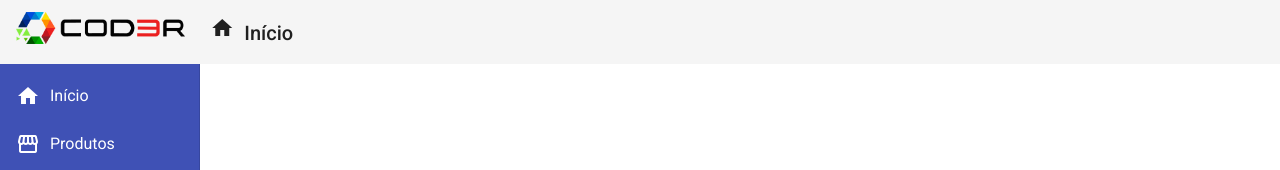
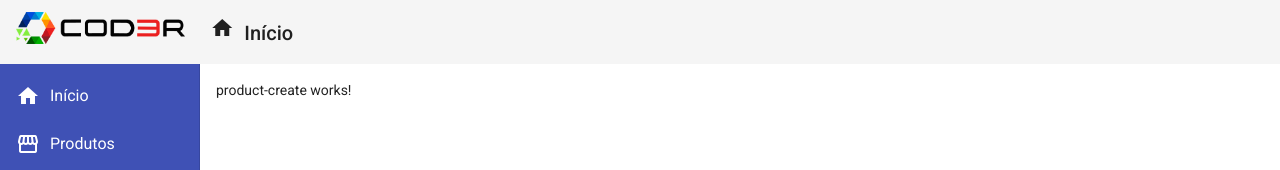
Before and after one commit to viniciussanchez/cod3r, an Angular app in the folder frontend/: page /products/create in a window 1280 px wide. Before the commit this address led to /. Shown: the top 170 px of the page. Built offline with nearby package versions, Linux system fonts and the light colour scheme.

Commit message:
Added product-create component

```diff
--- a/frontend/src/app/app-routing.module.ts
+++ b/frontend/src/app/app-routing.module.ts
@@ -3,6 +3,7 @@ import { Routes, RouterModule } from '@angular/router';
 
 import { HomeComponent } from './views/home/home.component';
 import { ProductCrudComponent } from './views/product-crud/product-crud.component';
+import { ProductCreateComponent } from './components/product/product-create/product-create.component';
 
 const routes: Routes = [
   {
@@ -12,6 +13,10 @@ const routes: Routes = [
   {
     path: "products",
     component: ProductCrudComponent
+  },
+  {
+    path: "products/create",
+    component: ProductCreateComponent
   }
 ];
 
--- a/frontend/src/app/app.module.ts
+++ b/frontend/src/app/app.module.ts
@@ -16,6 +16,7 @@ import { HomeComponent } from './views/home/home.component';
 import { ProductCrudComponent } from './views/product-crud/product-crud.component';
 import { RedDirective } from './directives/red.directive';
 import { ForDirective } from './directives/for.directive';
+import { ProductCreateComponent } from './components/product/product-create/product-create.component';
 
 @NgModule({
   declarations: [
@@ -26,7 +27,8 @@ import { ForDirective } from './directives/for.directive';
     HomeComponent,
     ProductCrudComponent,
     RedDirective,
-    ForDirective
+    ForDirective,
+    ProductCreateComponent
   ],
   imports: [
     BrowserModule,
--- /dev/null
+++ b/frontend/src/app/components/product/product-create/product-create.component.html
@@ -0,0 +1 @@
+<p>product-create works!</p>
--- /dev/null
+++ b/frontend/src/app/components/product/product-create/product-create.component.ts
@@ -0,0 +1,15 @@
+import { Component, OnInit } from '@angular/core';
+
+@Component({
+  selector: 'app-product-create',
+  templateUrl: './product-create.component.html',
+  styleUrls: ['./product-create.component.css']
+})
+export class ProductCreateComponent implements OnInit {
+
+  constructor() { }
+
+  ngOnInit(): void {
+  }
+
+}
```
Also changed, not shown: frontend/src/app/components/product/product-create/product-create.component.css (added).
